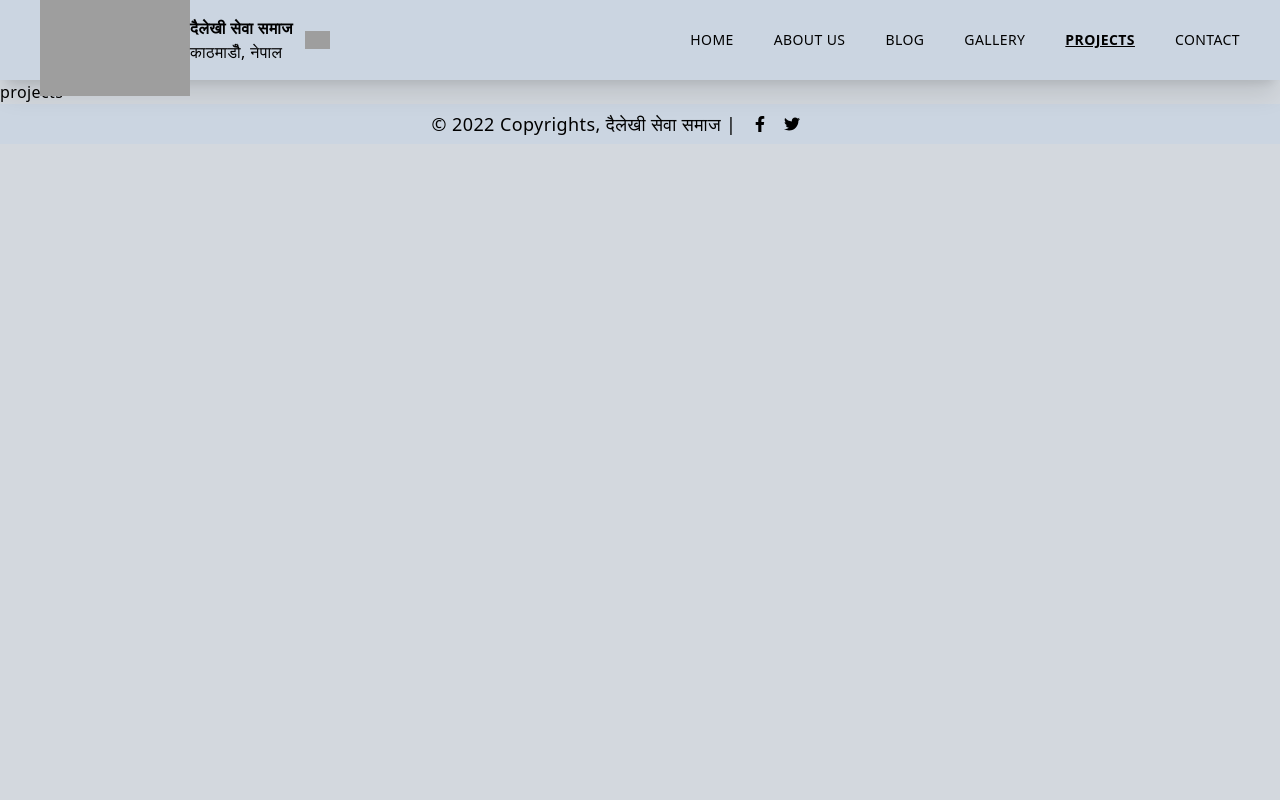
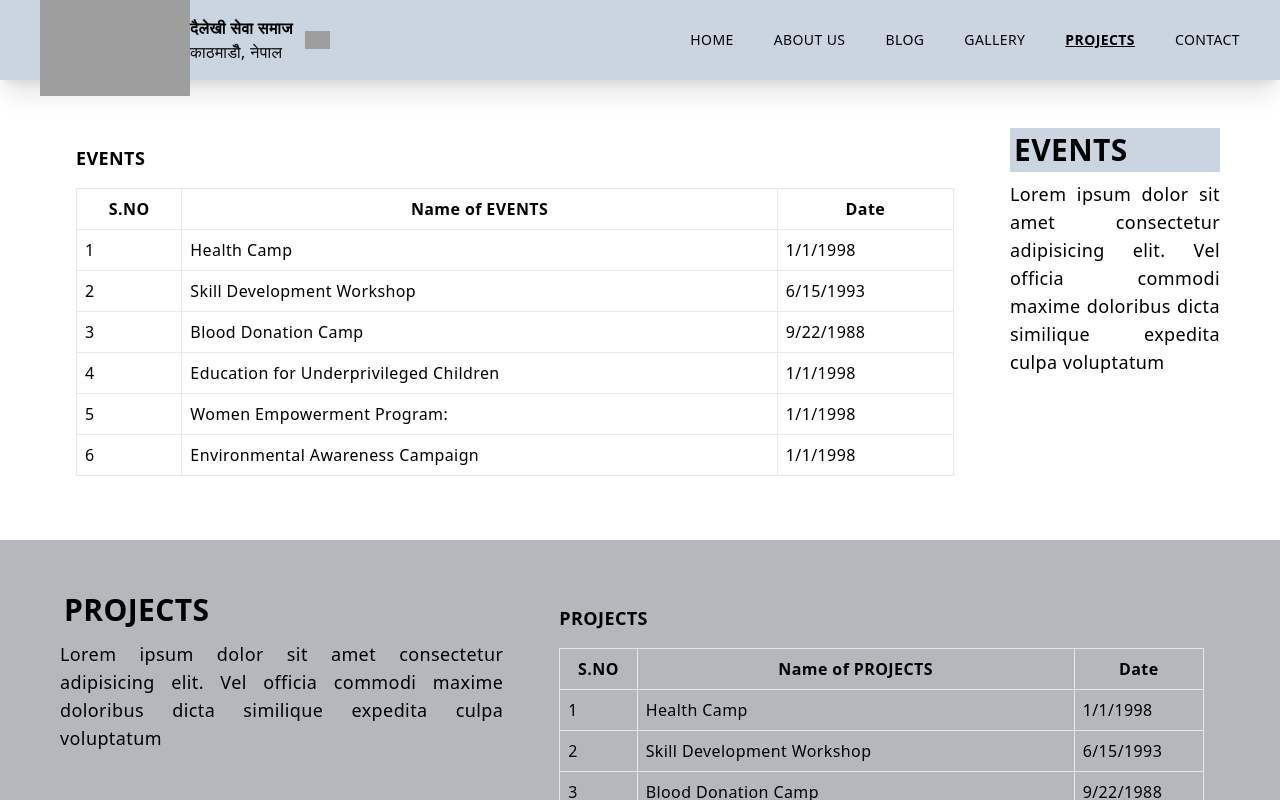
Before and after one commit to prshnt-bhushal/dailekhi-sewa-samajh, a Next.js app: page /projects in a window 1280 px wide. Shown: the top 800 px of the page. Built offline with nearby package versions, Linux system fonts and the light colour scheme; grey boxes are pictures that could not be loaded.

Commit message:
updated project or event layout

```diff
--- a/components/Paragraph.js
+++ b/components/Paragraph.js
@@ -1,4 +1,5 @@
 import * as React from "react";
+
 
 export const onGalleryTxt =
   "Daiekhi Sewa Samaj is a non-profit organization that is dedicated to improving the lives of people by providing essential services";
--- /dev/null
+++ b/components/Table.js
@@ -0,0 +1,112 @@
+import { useState } from "react";
+import DatePicker from "react-datepicker";
+import "react-datepicker/dist/react-datepicker.css";
+
+const Table = ({ taskName }) => {
+  const [data, setData] = useState([
+    { id: 1, name: "Health Camp", date: new Date(1998, 0, 1) },
+    { id: 2, name: "Skill Development Workshop", date: new Date(1993, 5, 15) },
+    { id: 3, name: "Blood Donation Camp", date: new Date(1988, 8, 22) },
+    {
+      id: 4,
+      name: "Education for Underprivileged Children",
+      date: new Date(1998, 0, 1),
+    },
+    { id: 5, name: "Women Empowerment Program:", date: new Date(1998, 0, 1) },
+    {
+      id: 6,
+      name: "Environmental Awareness Campaign",
+      date: new Date(1998, 0, 1),
+    },
+  ]);
+  const [newData, setNewData] = useState({ name: "", date: new Date() });
+  const [selectedDate, setSelectedDate] = useState(new Date());
+
+  const handleInputChange = (event) => {
+    const { name, value } = event.target;
+    if (name === "date") {
+      setSelectedDate(value);
+      setNewData((prevData) => ({ ...prevData, [name]: value }));
+    } else {
+      setNewData((prevData) => ({ ...prevData, [name]: value }));
+    }
+  };
+
+  //   add when Admin is logged in
+
+  //   const handleAddData = () => {
+  //     setData([
+  //       ...data,
+  //       { id: data.length + 1, name: newData.name, date: selectedDate },
+  //     ]);
+  //     setNewData({ name: "", date: new Date() });
+  //   };
+
+  //   const handleDeleteData = (id) => {
+  //     setData(data.filter((item) => item.id !== id));
+  //   };
+
+  return (
+    <div className="p-4">
+      <h1 className="text-lg mb-4 font-bold">{taskName}</h1>
+      <table className="border-collapse border w-full">
+        <thead>
+          <tr>
+            <th className="p-2 border">S.NO</th>
+            <th className="p-2 border">Name of {taskName}</th>
+            <th className="p-2 border">Date</th>
+            {/* <th className="p-2 border">Action</th> */}
+          </tr>
+        </thead>
+        <tbody>
+          {data.map((item) => (
+            <tr key={item.id}>
+              <td className="p-2 border">{item.id}</td>
+              <td className="p-2 border">{item.name}</td>
+              <td className="p-2 border">{item.date.toLocaleDateString()}</td>
+              {/* <td className="p-2 border">
+                <button
+                  className="bg-red-500 hover:bg-red-700 text-white py-1 px-2 rounded"
+                  onClick={() => handleDeleteData(item.id)}
+                >
+                  Delete
+                </button>
+              </td> */}
+            </tr>
+          ))}
+        </tbody>
+      </table>
+
+      {/* hidden when admin is logged in */}
+      {/* <div className="mt-4">
+        <h2 className="text-md mb-2 font-bold">Add New Data</h2>
+        <div className="flex flex-col sm:flex-row">
+          <input
+            className="border p-2 mb-2 sm:mr-2"
+            type="text"
+            name="name"
+            value={newData.name}
+            onChange={handleInputChange}
+            placeholder="Name"
+          />
+          <DatePicker
+            className="border p-2 mb-2 sm:mr-2"
+            selected={selectedDate}
+            onChange={(date) => setSelectedDate(date)}
+            placeholderText="Date"
+            name="date"
+            dateFormat="dd/MM/yyyy"
+          />
+          <button
+            className="bg-green-500 hover:bg-green-700 text-white py-1 px-2 rounded"
+            onClick={handleAddData}
+          >
+            Add
+          </button>
+        </div>
+      </div> */}
+    </div>
+  );
+};
+
+export default Table;
--- a/package.json
+++ b/package.json
@@ -17,6 +17,7 @@
     "next": "13.4.2",
     "postcss": "^8.4.23",
     "react": "18.2.0",
+    "react-datepicker": "^4.12.0",
     "react-dom": "18.2.0",
     "react-hook-form": "^7.44.2",
     "react-icons": "^4.8.0",
--- a/pages/about.js
+++ b/pages/about.js
@@ -1,8 +1,12 @@
-import React from 'react'
-import Image from 'next/image'
-import aboutUsIMg from '../public/Images/aboutIntro.jpg'
+import React from "react";
+import Image from "next/image";
+import aboutUsIMg from "../public/Images/aboutIntro.jpg";
 
-const about = () => {
+const About = ({ isLoggedIn }) => {
+  const handleEdit = () => {
+    // logic to handle edit click
+  };
+
   return (
     <div className="pt-[80px] w-screen h-full">
       {/* Intro Section */}
@@ -11,30 +15,15 @@ const about = () => {
         <div className="text-justify px-3 m-2 basis-[70%]">
           <h2 className="uppercase text-3xl mb-2">Dailekhi Sewa Samaj</h2>
           <p>
+            {isLoggedIn && (
+              <button
+                onClick={handleEdit}
+                className="bg-blue-500 text-white rounded-md p-1 mr-2"
+              >
+                Edit
+              </button>
+            )}
             Lorem ipsum dolor sit amet consectetur adipisicing elit. Vel officia
-            commodi maxime doloribus dicta similique expedita culpa voluptatum
-            atque, quam labore ea deleniti velit quis nihil accusamus
-            reprehenderit mollitia sapiente nisi unde. Quis harum, voluptatum
-            quisquam labore aliquid dolor eveniet nulla accusantium
-            reprehenderit, eos blanditiis quod suscipit odit delectus voluptate
-            fugit rem incidunt dignissimos nesciunt eaque, doloribus rerum amet.
-            Deleniti, alias! Molestias est molestiae debitis sunt iste
-            exercitationem perspiciatis nulla eveniet aut dolorum maxime illo
-            aspernatur ab aliquid nesciunt eos, voluptatem iusto eaque ducimus
-            inventore. Blanditiis accusamus earum et repellat sapiente, possimus
-            ipsam laudantium, aut ab soluta impedit non, neque est autem? Vitae
-            fugit libero ducimus quia deleniti, inventore minus porro
-            perspiciatis, nesciunt soluta dolor ea rem fugiat architecto iusto
-            voluptas reiciendis numquam impedit consectetur quo! Praesentium
-            fugiat sed possimus, numquam aut adipisci est nam, voluptate
-            cupiditate vel quaerat iusto veniam deleniti incidunt tenetur eum!
-            Accusantium in labore atque perspiciatis eveniet eligendi
-            praesentium veritatis quis illo laudantium sunt, non cupiditate.
-            Ipsam obcaecati nam necessitatibus consectetur odit, cumque ullam
-            molestias, inventore cum corrupti sunt officiis velit veritatis nisi
-            error porro minima voluptas quis accusantium dignissimos, dolorem
-            fuga! Esse voluptatem laudantium aspernatur, eius rem porro nisi
-            quas placeat modi nam cumque a?
           </p>
         </div>
         {/* Photo */}
@@ -50,14 +39,32 @@ const about = () => {
       {/* Objective Section */}
       <div className="p-10 m-2 justify-center items-center flex-col h-full">
         <div className="text-justify p-3 m-2 basis-[70%] bg-[#b4b7bc]">
-          <h2 className="uppercase py-5 text-3xl mb-2">Objectives of Dailekhi Sewa Samaj</h2>
+          <h2 className="uppercase py-5 text-3xl mb-2">
+            Objectives of Dailekhi Sewa Samaj
+          </h2>
           <div className="text-justify text-lg pb-5">
             <ul className="pl-5 space-y-3 list-disc">
               <li>
+                {isLoggedIn && (
+                  <button
+                    onClick={handleEdit}
+                    className="bg-blue-500 text-white rounded-md p-1 mr-2"
+                  >
+                    Edit
+                  </button>
+                )}
                 Lorem ipsum dolor sit amet, consectetur adipisicing elit. Nam,
                 distinctio.
               </li>
               <li>
+                {isLoggedIn && (
+                  <button
+                    onClick={handleEdit}
+                    className="bg-blue-500 text-white rounded-md p-1 mr-2"
+                  >
+                    Edit
+                  </button>
+                )}
                 Lorem ipsum dolor sit amet consectetur adipisicing elit. Quam,
                 dolorem ipsa aliquam sunt alias minus ut cupiditate excepturi
                 soluta odio. Lorem ipsum dolor sit amet consectetur adipisicing
@@ -65,10 +72,26 @@ const about = () => {
                 culpa dolorem molestias porro amet?
               </li>
               <li>
+                {isLoggedIn && (
+                  <button
+                    onClick={handleEdit}
+                    className="bg-blue-500 text-white rounded-md p-1 mr-2"
+                  >
+                    Edit
+                  </button>
+                )}
                 Lorem ipsum dolor sit amet consectetur adipisicing elit. Dolorem
                 accusantium minus aspernatur magnam provident aut?
               </li>
               <li>
+                {isLoggedIn && (
+                  <button
+                    onClick={handleEdit}
+                    className="bg-blue-500 text-white rounded-md p-1 mr-2"
+                  >
+                    Edit
+                  </button>
+                )}
                 Lorem ipsum dolor sit amet consectetur adipisicing elit. Id
                 numquam aut porro nam doloremque aperiam itaque quas quis quos
                 earum.
@@ -79,6 +102,6 @@ const about = () => {
       </div>
     </div>
   );
-}
+};
 
-export default about
+export default About;
--- a/pages/index.js
+++ b/pages/index.js
@@ -108,7 +108,8 @@ export default function Home() {
         </div>
       </div>
       {/* Major Areas of Interventions */}
-      <div></div>
+      <div>
+      </div>
     </div>
   );
 }
--- a/pages/projects.js
+++ b/pages/projects.js
@@ -1,9 +1,39 @@
+import Table from '@/components/Table';
 import React from 'react'
 
 const projects = () => {
   return (
-    <div className='pt-[80px] '>projects</div>
-  )
+    <div className="pt-[80px] w-screen h-full">
+      {/* Events Section */}
+      <div className="flex flex-col w-full h-full p-10 justify-center items-start bg-white md:flex-row">
+        <div className="px-3 m-2 basis-[80%]">
+          <Table taskName={'EVENTS'} />
+        </div>
+        {/* Introduction section*/}
+        <div className="text-justify px-3 m-2 basis-[20%]">
+          <h2 className="uppercase p-1 text-3xl mb-2 bg-slate-300">Events</h2>
+          <p>
+            Lorem ipsum dolor sit amet consectetur adipisicing elit. Vel officia
+            commodi maxime doloribus dicta similique expedita culpa voluptatum
+          </p>
+        </div>
+      </div>
+      {/* Project Section */}
+      <div className="flex flex-col w-full h-full p-10 justify-center items-start bg-[#b4b7bc] md:flex-row">
+        {/* Introduction section*/}
+        <div className="text-justify px-3 m-2 basis-[40%]">
+          <h2 className="uppercase p-1 text-3xl mb-2">Projects</h2>
+          <p>
+            Lorem ipsum dolor sit amet consectetur adipisicing elit. Vel officia
+            commodi maxime doloribus dicta similique expedita culpa voluptatum
+          </p>
+        </div>
+        <div className="px-3 m-2 basis-[60%]">
+          <Table taskName={'PROJECTS'} />
+        </div>
+      </div>
+    </div>
+  );
 }
 
 export default projects
```
Also changed, not shown: 1 other file (tests, documents, lock files or other folders).
